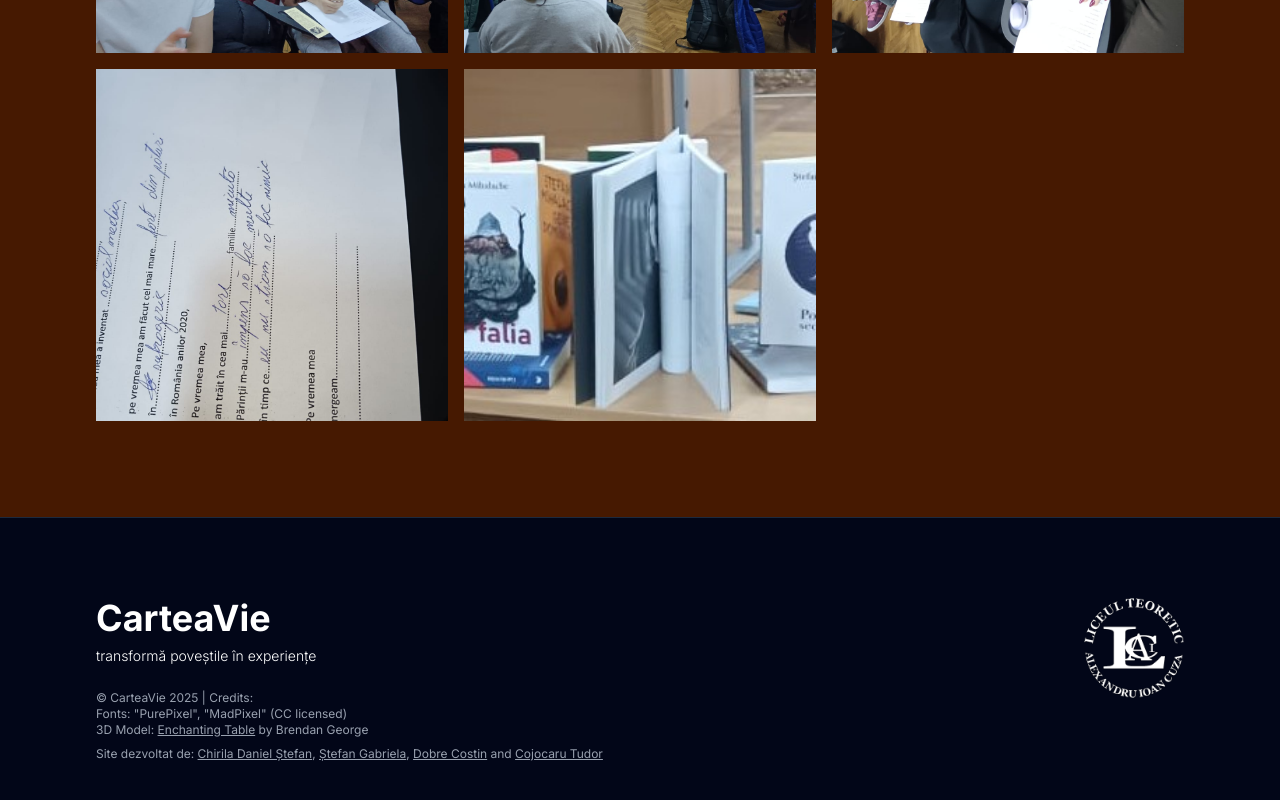
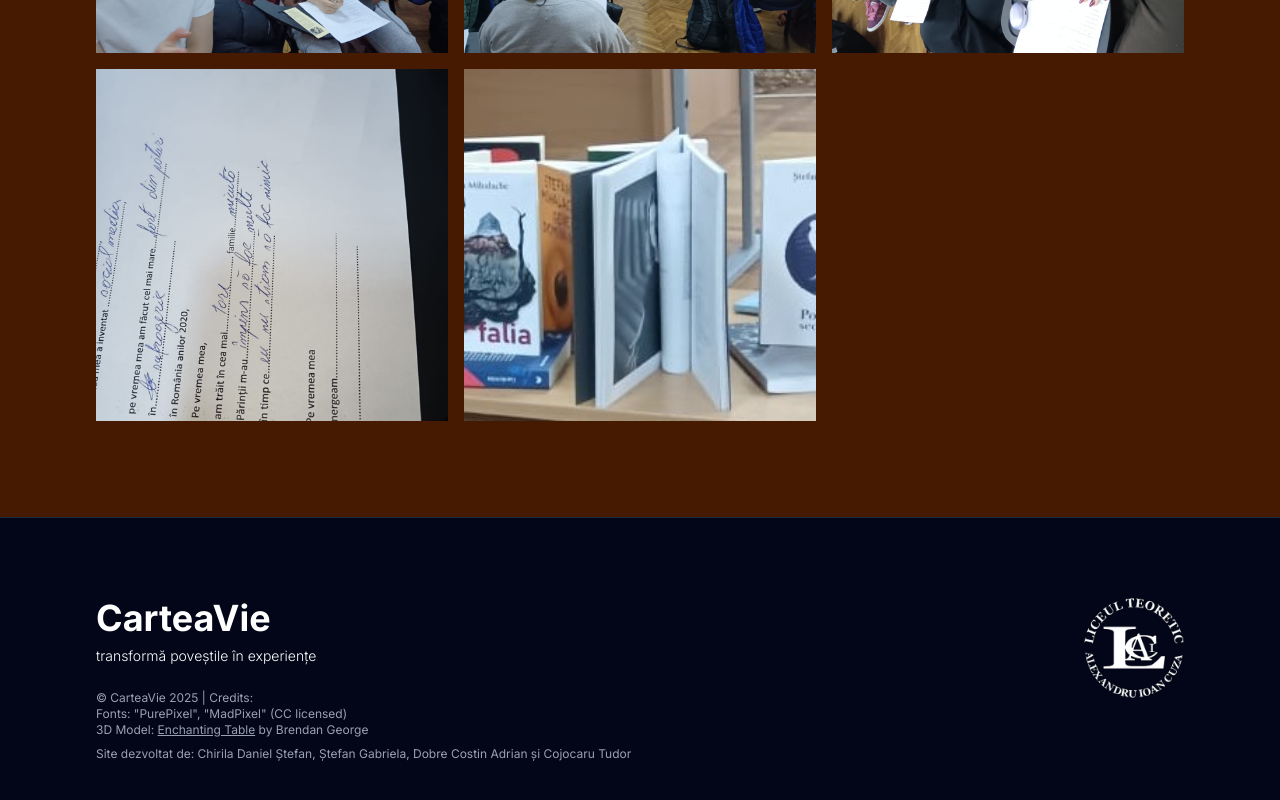
Before and after one commit to DynoW/CarteaVie, a Next.js app: page / in a window 1280 px wide. Shown: the part 3369-4169 px from the top of the page. Built offline with nearby package versions, Linux system fonts and the light colour scheme; no server answers.

Commit message:
small fix

```diff
--- a/src/components/Footer.tsx
+++ b/src/components/Footer.tsx
@@ -79,7 +79,8 @@ export const Footer = () => {
                     className="underline"
                     onClick={() => window.umami?.track('credit_link_click', { type: '3d_model' })}
                 >Enchanting Table</a> by Brendan George</p>
-                <p className="mt-2">Site dezvoltat de: <a
+                 <p className="mt-2">Site dezvoltat de: Chirila Daniel Ștefan, Ștefan Gabriela, Dobre Costin Adrian și Cojocaru Tudor</p>
+                {/* <p className="mt-2">Site dezvoltat de: <a
                     href="https://github.com/chirilad"
                     target="_blank"
                     rel="noopener noreferrer"
@@ -97,13 +98,13 @@ export const Footer = () => {
                     rel="noopener noreferrer"
                     className="underline hover:text-white"
                     onClick={() => window.umami?.track('developer_link_click', { name: 'dobre' })}
-                >Dobre Costin</a> and <a
+                >Dobre Costin Adrian</a> and <a
                     href="https://github.com/tudorcojocaru"
                     target="_blank"
                     rel="noopener noreferrer"
                     className="underline hover:text-white"
                     onClick={() => window.umami?.track('developer_link_click', { name: 'cojocaru' })}
-                >Cojocaru Tudor</a></p>
+                >Cojocaru Tudor</a></p> */}
             </div>
         </div>
     )
```
